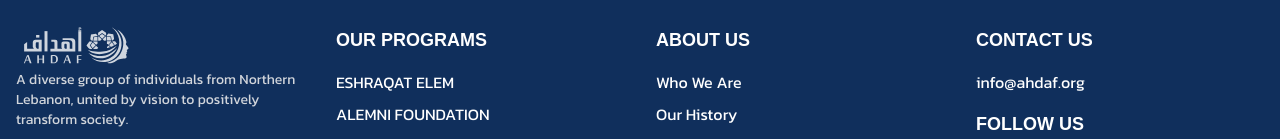
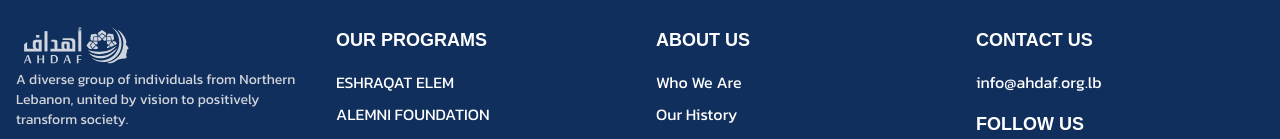
Before and after one commit to omar-hamed-lb/ahdaf-web, a Next.js app: page / in a window 1280 px wide. Shown: the part 4084-4223 px from the top of the page. Built offline with nearby package versions, Linux system fonts and the light colour scheme.

Commit message:
update mail

```diff
--- a/components/footer/footer.tsx
+++ b/components/footer/footer.tsx
@@ -98,10 +98,10 @@
             <h3 className="text-lg font-bold mb-4 uppercase">Contact Us</h3>
             <p className="mb-4">
               <a
-                href="mailto:info@ahdaf.org"
+                href="mailto:info@ahdaf.org.lb"
                 className="hover:text-cgreen transition-colors"
               >
-                info@ahdaf.org
+                info@ahdaf.org.lb
               </a>
             </p>
 
```
